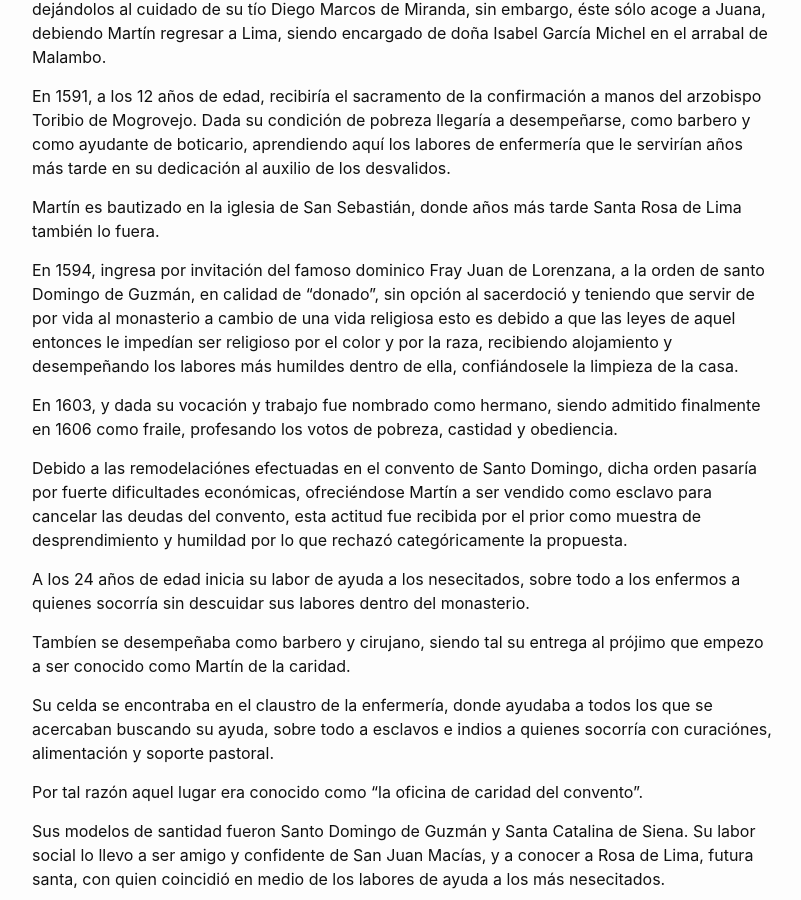
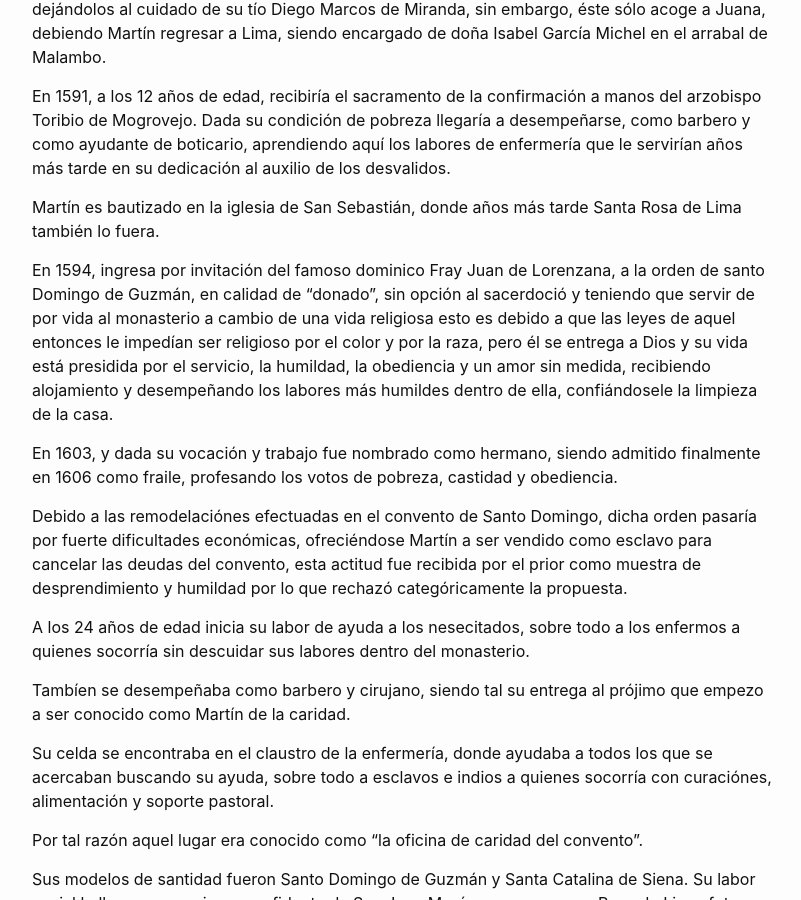
Before and after one commit to dylanmeca/dylanmeca.github.io, a Jekyll site: the page built from _posts/2021-08-10-La-vida-de-San-Martin-de-Porres.md, in a window 1280 px wide and 900 px high, scrolled down 1030 px. Shown: the whole window, without its empty margins (238-1039 px from the left). Built offline with Jekyll 4.4.1, drawn with Linux system fonts in a browser that asks for light colours; a script that is not in the unit is left out; comment, search, counter and statistics services are not loaded.

Commit message:
Update 2021-08-10-La-vida-de-San-Martin-de-Porres.md

```diff
--- a/_posts/2021-08-10-La-vida-de-San-Martin-de-Porres.md
+++ b/_posts/2021-08-10-La-vida-de-San-Martin-de-Porres.md
@@ -41,7 +41,7 @@
 
 Martín es bautizado en la iglesia de San Sebastián, donde años más tarde Santa Rosa de Lima también lo fuera.
 
-En 1594, ingresa por invitación del famoso dominico Fray Juan de Lorenzana, a la orden de santo Domingo de Guzmán, en calidad de "donado", sin opción al sacerdoció y teniendo que servir de por vida al monasterio a cambio de una vida religiosa esto es debido a que las leyes de aquel entonces le impedían ser religioso por el color y por la raza, recibiendo alojamiento y desempeñando los labores más humildes dentro de ella, confiándosele la limpieza de la casa.
+En 1594, ingresa por invitación del famoso dominico Fray Juan de Lorenzana, a la orden de santo Domingo de Guzmán, en calidad de "donado", sin opción al sacerdoció y teniendo que servir de por vida al monasterio a cambio de una vida religiosa esto es debido a que las leyes de aquel entonces le impedían ser religioso por el color y por la raza, pero él se entrega a Dios y su vida está presidida por el servicio, la humildad, la obediencia y un amor sin medida, recibiendo alojamiento y desempeñando los labores más humildes dentro de ella, confiándosele la limpieza de la casa.
 
 En 1603, y dada su vocación y trabajo fue nombrado como hermano, siendo admitido finalmente en 1606 como fraile, profesando los votos de pobreza, castidad y obediencia.
 
```
